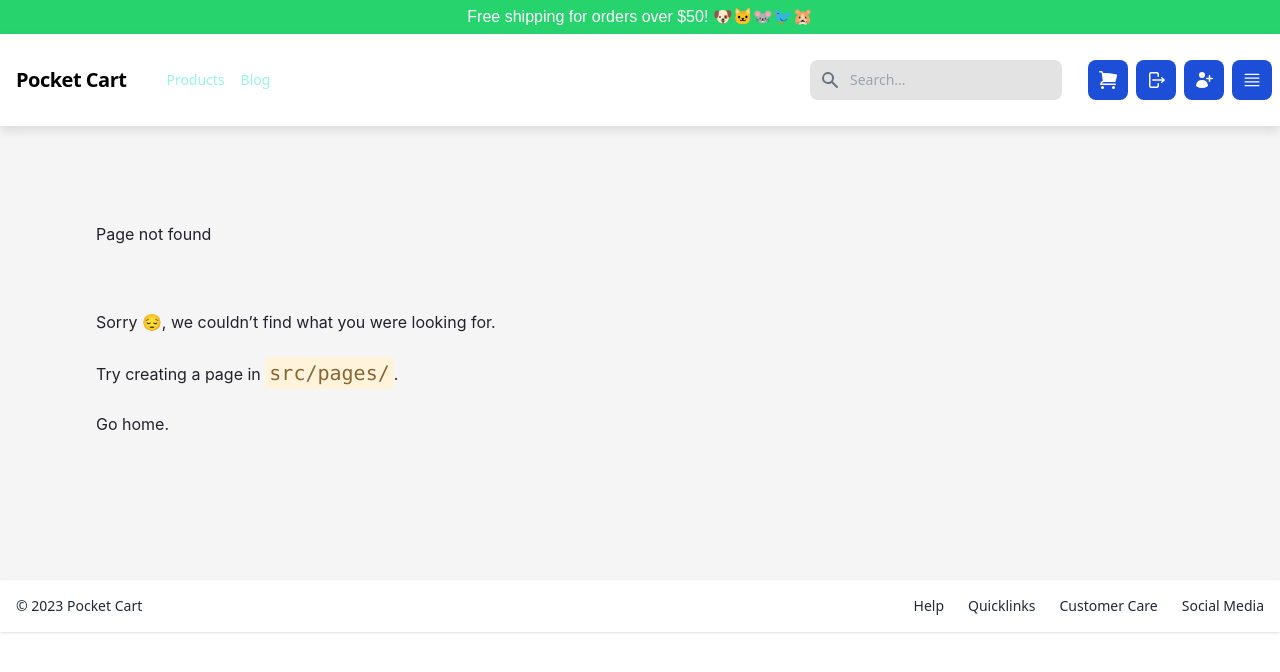
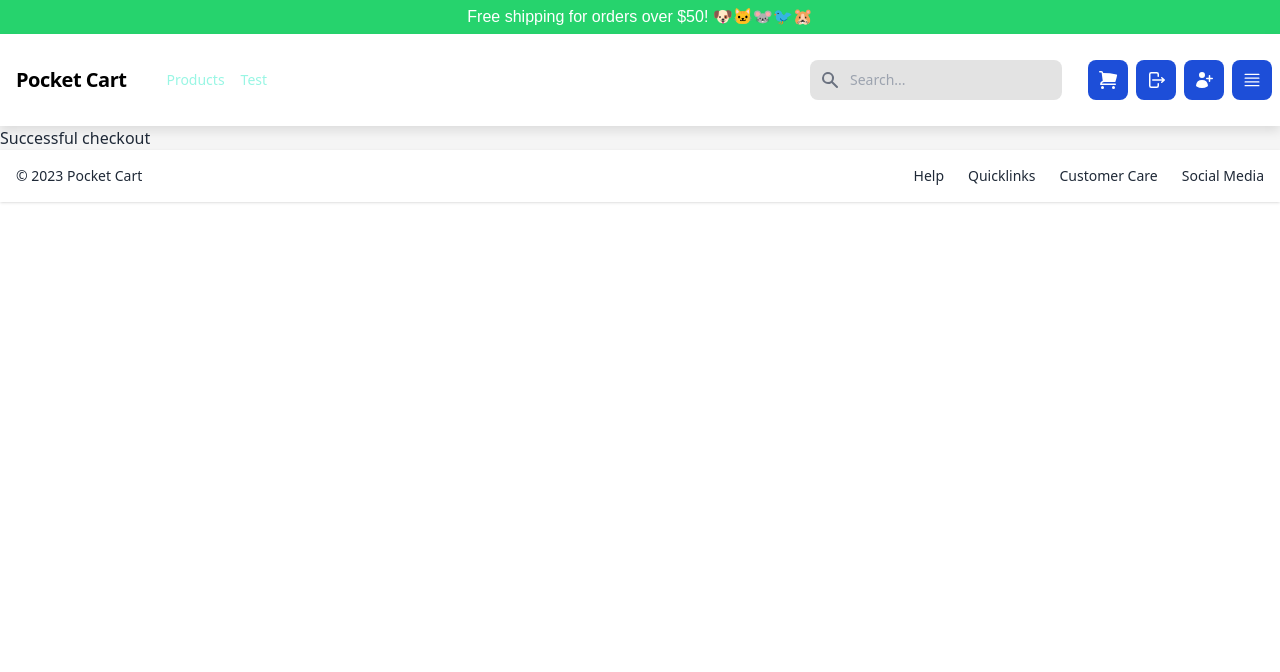
Before and after one commit to Griffy92/online-shop-client, a Gatsby site: page /confirmation in a window 1280 px wide. Before the commit this address had no page. Built offline with nearby package versions, Linux system fonts and the light colour scheme; Gatsby itself is replaced by a stand-in of ours.

Commit message:
merging updates with checkout

```diff
--- a/package.json
+++ b/package.json
@@ -17,11 +17,13 @@
   "dependencies": {
     "@headlessui/react": "^1.7.15",
     "@heroicons/react": "^2.0.18",
+    "@stripe/stripe-js": "^1.54.0",
     "axios": "^1.4.0",
     "gatsby": "^5.10.0",
     "js-search": "^2.0.1",
     "react": "^18.2.0",
-    "react-dom": "^18.2.0"
+    "react-dom": "^18.2.0",
+    "stripe": "^12.8.0"
   },
   "devDependencies": {
     "autoprefixer": "^10.4.14",
--- a/src/components/cart/cart-button.jsx
+++ b/src/components/cart/cart-button.jsx
@@ -2,6 +2,10 @@ import React from 'react';
 import { Link } from 'gatsby';
 import { Popover } from '@headlessui/react'
 import CartButtonItem from './cart-button-item';
+
+
+
+import { loadStripe } from "@stripe/stripe-js"
 
 const CartButton = () => {
 
@@ -43,9 +47,10 @@ const CartButton = () => {
                     </table>
                 </div>
                 <hr />
-                <div className='flex justify-center'>
+                {/* <div className='flex justify-center'>
                     <button className="btn btn-primary btn-wide btn-md">Checkout</button>
-                </div>
+                </div> */}
+
             </Popover.Panel>
       </Popover>
     );
--- a/src/components/navbar.jsx
+++ b/src/components/navbar.jsx
@@ -39,7 +39,7 @@ const Navbar = ( props ) => {
                             <Link to="/products">Products</Link>
                         </a>
                         <a className="block mt-4 lg:inline-block lg:mt-0 text-teal-200 hover:text-white">
-                            Blog
+                            <Link to="/">Test</Link>
                         </a>
 
                         { user.admin &&
--- /dev/null
+++ b/src/pages/confirmation.jsx
@@ -0,0 +1,9 @@
+import React from "react";
+
+const Confirmation = () => {
+    return (
+        <h1>Successful checkout</h1>
+    )
+}
+
+export default Confirmation;
--- a/src/pages/index.jsx
+++ b/src/pages/index.jsx
@@ -5,7 +5,10 @@ import axios from 'axios';
 import Layout from '../components/layout'
 import IndexCarousel from "../components/index-carousel/index-carousel"
 
+
 const IndexPage = () => {
+
+
 
 	const [ user, setUser ] = useState({});
 
@@ -51,6 +54,8 @@ const IndexPage = () => {
 			{/* <IndexCarousel />	 */}
 			<IndexCarousel />
 			{/* <FeaturedProducts /> */}
+
+
 		</>
 	)
 }
```
Also changed, not shown: src/pages/checkout.jsx (deleted), 1 other file.
